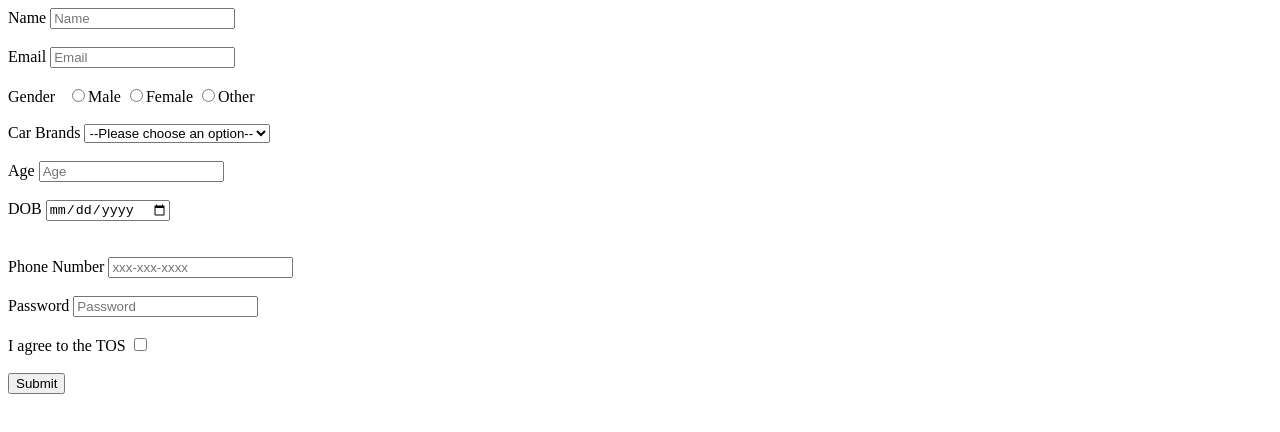
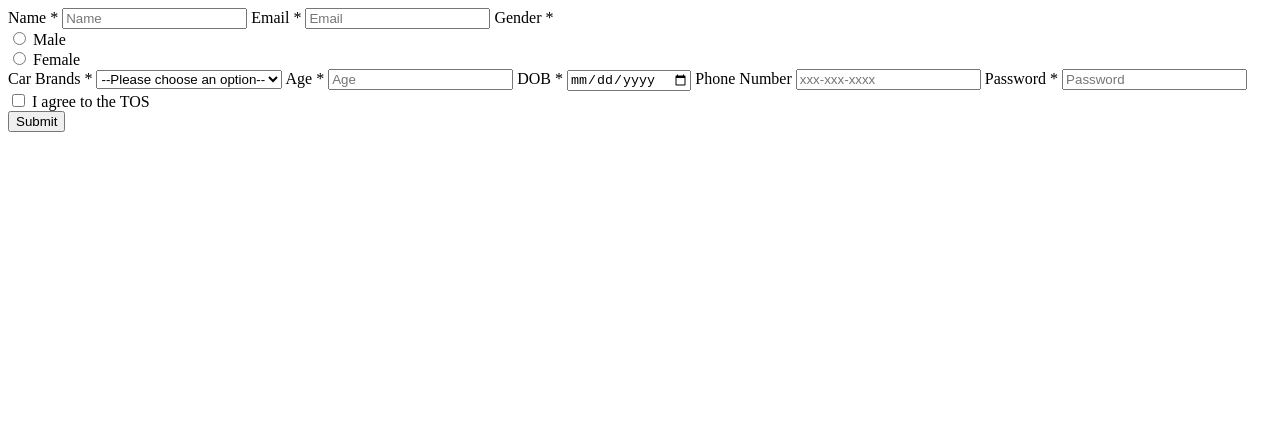
Before and after one commit to acciojob/signup-form-car-balajikrbk7, a website: page main.html in a window 1280 px wide. Drawn offline with Linux system fonts and the light colour scheme.

Commit message:
created a submission

```diff
--- a/main.html
+++ b/main.html
@@ -8,65 +8,52 @@
 
 <body>
 	<!-- the entire body must be written by student -->
-    <!--Name*
-	Email*
-	Gender* (radio buttons)
-	Car Brands* (options : [BMW, Audi, Mercedez])
-	Age*
-	DOB*
-	Phone Number
-	Password*
-	Checkbox*
-	submit button -->
-    <form action="backend.php" method="post">
-        <div><label for="name">Name</label>
-	        <input type="text" name="name" id="name" placeholder="Name" required>
-        </div><br>
-        <div><label for="email">Email</label>
-            <input type="email" name="email" id="email" placeholder="Email" required>
-        </div><br>
-        <div><label for="gender">Gender &nbsp; </label>
-            <input type="radio" name="gender" id="gender_m"  required>Male
-           <input type="radio" name="gender" id="gender_f" required>Female
-          <input type="radio" name="gender" id=" # gender_o" required>Other
-        </div><br>
+    <script type="text/javascript" src="./script.js">
+</script>
+<form method="POST">
+<label for="name">Name *</label>
+<input type="text" id="name" name="name" placeholder="Name" required>
+
+<label for="email">Email *</label>
+<input type="email" id="email" name="email" placeholder="Email" required>
+
+<label>Gender *</label>
 <div>
-            <label for="cars">Car Brands</label>
-            <select name="cars" id="cars" required>
-                <!--<option value="Select" selected>*select*</option>-->
-				<option value="" disabled selected hidden>--Please choose an option--</option>
+<input type="radio" id="gender_m" name="gender" value="male" required>
+<label for="gender_m">Male</label>
+</div>
+<div>
+<input type="radio" id="gender_f" name="gender" value="female" required>
+<label for="gender_f">Female</label>
+</div>
+
+<label for="cars">Car Brands *</label>
+<select id="cars" name="cars" required>
+<option value="" disabled selected>--Please choose an option--</option>
 <option value="BMW">BMW</option>
 <option value="Audi">Audi</option>
 <option value="Mercedez">Mercedez</option>
 </select>
-        </div><br>
+
+<label for="age">Age *</label>
+<input type="number" id="age" name="age" placeholder="Age" required>
+
+<label for="dob">DOB *</label>
+<input type="date" id="dob" name="dob" required>
+
+<label for="tel">Phone Number</label>
+<input type="tel" id="tel" name="tel" placeholder="xxx-xxx-xxxx" pattern="[0-9]{3}-[0-9]{3}-[0-9]{4}">
+
+<label for="password">Password *</label>
+<input type="password" id="password" name="password" placeholder="Password" required>
+
 <div>
-            <label for="age">Age</label>
-            <input type="number" name="age" id="age" placeholder="Age"required>
-        </div><br>
-        <div>
-            <label for="dob">DOB</label>
-            <input type="date" name="dob" id="dob" required>
-        </div><br>
-		</div><br>
-        <div>
-            <label for="tel">Phone Number</label>
-	            <input type="number" name="tel" id="tel" placeholder="xxx-xxx-xxxx" >
-        </div><br>
-        <div>
-            <label for="password">Password</label>
-            <input type="password" name="password" id="password" placeholder="Password" required>
-        </div><br>
-        <div><label for="tos">I agree to the TOS</label>
-        <input type="checkbox" name="tos" id="tos" required>
-        </div><br>
-        <!--<input type="submit" value="Submit">-->
+<input type="checkbox" id="tos" name="tos" required>
+<label for="tos">I agree to the TOS</label>
+</div>
+
 <button type="submit">Submit</button>
-    </div>
 </form>
-<script type="text/javascript" src="./script.js">
-</script>
-
 </body>
 
 </html>
```
Lines whose indentation alone changed are shown as unchanged.
